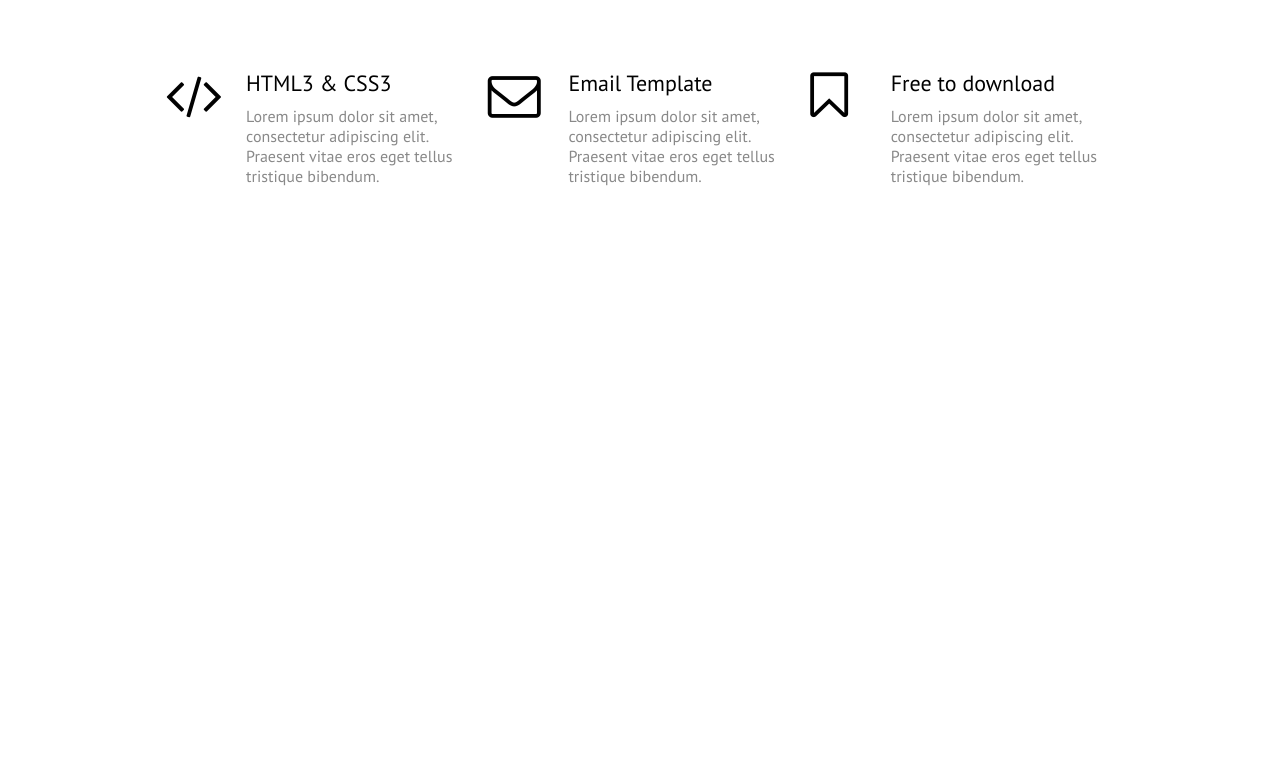
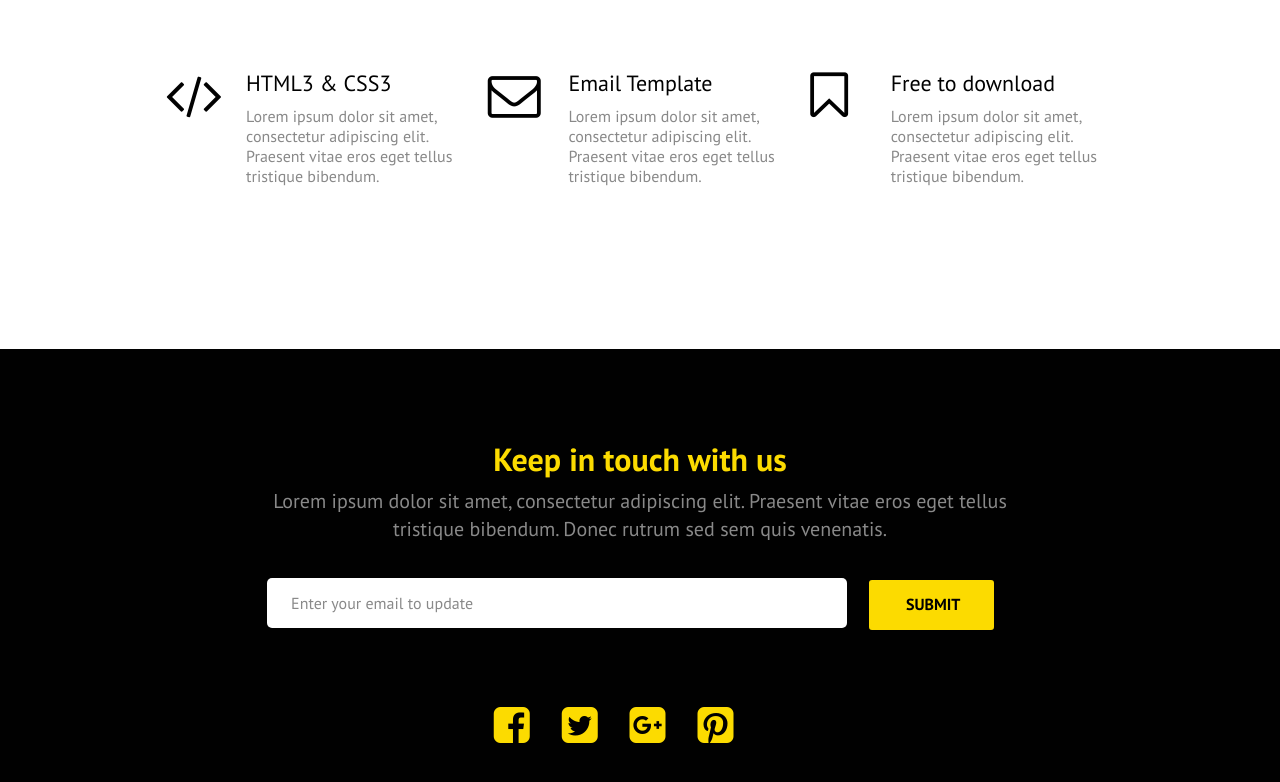
Before and after one commit to AlexanderMezhenskyi/tinyone, a website: page src/index.html in a window 1280 px wide. Shown: the part 1164-1946 px from the top of the page. Before the commit the page ends 1442 px from the top, so only its background shows below. Drawn offline with Linux system fonts and the light colour scheme.

Commit message:
added subscribe section

```diff
--- a/src/assets/stylesheets/main.scss
+++ b/src/assets/stylesheets/main.scss
@@ -111,7 +111,7 @@ body, html {
 
 
 .ma-features {
-  padding: 93px 0 10px;
+  padding: 93px 0 81px;
   margin-left: -12px;
   &__title {
     color: $primaryColor;
@@ -156,3 +156,67 @@ body, html {
     line-height: 20px;
   }
 }
+
+.ma-subscribe {
+  padding:73px 0 96px;
+  background: $primaryColor;
+  &__title {
+    color: #fcdb00;
+    font-family: $boldFontFamily;
+    font-size: 32px;
+    font-weight: 700;
+    margin-bottom: 10px;
+    text-align: center;
+  }
+  &__description {
+    color: #898989;
+    font-family: $regularFontFamily;
+    font-size: 20px;
+    font-weight: 400;
+    margin-bottom: 34px;
+    text-align: center;
+  }
+}
+
+.ma-form {
+  margin-bottom: 72px;
+  &__input {
+    width: 105%;
+    padding:18px 0 16px 24px;
+    background: #ffffff;
+    border: none;
+    border-radius: 5px;
+  }
+  &__btn {
+    margin-left: 33px;
+    padding: 13px 34px 14px 37px;
+    border-radius: 5px;
+    border: 2px solid #010101;
+    background-color: #fcdb00;
+    color: #010101;
+    font-family: $boldFontFamily;
+    font-size: 16px;
+    font-weight: 700;
+    text-transform: uppercase;
+  }
+}
+
+input::-webkit-input-placeholder {
+  color: #898989;
+  font-family: $regularFontFamily;
+  font-size: 16px;
+  font-weight: 400;
+}
+
+.ma-social-icon {
+  color: #fcdb00;
+  font-size: 42px;
+  font-weight: 400;
+  margin: 0 14px;
+  &:first-child {
+    margin-left: 0;
+  }
+  &:last-child {
+    margin-right: 0;
+  }
+}
--- a/src/index.html
+++ b/src/index.html
@@ -109,7 +109,8 @@
 				<div class="col-xs-3 col-sm-3 col-md-3 col-lg-3">
 					<h4 class="ma-features__subtitle">Fully Responsive</h4>
 					<p class="ma-features__subtitle-text">
-						Lorem ipsum dolor sit amet, consectetur adipiscing elit. Praesent vitae eros eget tellus tristique bibendum.
+						Lorem ipsum dolor sit amet, consectetur adipiscing elit. Praesent vitae eros eget tellus
+						tristique bibendum.
 					</p>
 				</div>
 
@@ -119,7 +120,8 @@
 				<div class="col-xs-3 col-sm-3 col-md-3 col-lg-3">
 					<h4 class="ma-features__subtitle">Fully Layered PSD</h4>
 					<p class="ma-features__subtitle-text">
-						Lorem ipsum dolor sit amet, consectetur adipiscing elit. Praesent vitae eros eget tellus tristique bibendum.
+						Lorem ipsum dolor sit amet, consectetur adipiscing elit. Praesent vitae eros eget tellus
+						tristique bibendum.
 					</p>
 				</div>
 
@@ -129,7 +131,8 @@
 				<div class="col-xs-3 col-sm-3 col-md-3 col-lg-3">
 					<h4 class="ma-features__subtitle">Font Awesome Icons</h4>
 					<p class="ma-features__subtitle-text">
-						Lorem ipsum dolor sit amet, consectetur adipiscing elit. Praesent vitae eros eget tellus tristique bibendum.
+						Lorem ipsum dolor sit amet, consectetur adipiscing elit. Praesent vitae eros eget tellus
+						tristique bibendum.
 					</p>
 				</div>
 			</div>
@@ -141,7 +144,8 @@
 				<div class="col-xs-3 col-sm-3 col-md-3 col-lg-3">
 					<h4 class="ma-features__subtitle ma-features__subtitle--large">html3 &amp; css3</h4>
 					<p class="ma-features__subtitle-text">
-						Lorem ipsum dolor sit amet, consectetur adipiscing elit. Praesent vitae eros eget tellus tristique bibendum.
+						Lorem ipsum dolor sit amet, consectetur adipiscing elit. Praesent vitae eros eget tellus
+						tristique bibendum.
 					</p>
 				</div>
 
@@ -151,7 +155,8 @@
 				<div class="col-xs-3 col-sm-3 col-md-3 col-lg-3">
 					<h4 class="ma-features__subtitle">Email Template</h4>
 					<p class="ma-features__subtitle-text">
-						Lorem ipsum dolor sit amet, consectetur adipiscing elit. Praesent vitae eros eget tellus tristique bibendum.
+						Lorem ipsum dolor sit amet, consectetur adipiscing elit. Praesent vitae eros eget tellus
+						tristique bibendum.
 					</p>
 				</div>
 
@@ -161,7 +166,8 @@
 				<div class="col-xs-3 col-sm-3 col-md-3 col-lg-3">
 					<h4 class="ma-features__subtitle">Free to download</h4>
 					<p class="ma-features__subtitle-text">
-						Lorem ipsum dolor sit amet, consectetur adipiscing elit. Praesent vitae eros eget tellus tristique bibendum.
+						Lorem ipsum dolor sit amet, consectetur adipiscing elit. Praesent vitae eros eget tellus
+						tristique bibendum.
 					</p>
 				</div>
 			</div>
@@ -172,7 +178,37 @@
 	<section id="ma-subscribe" class="ma-subscribe">
 		<div class="container">
 			<div class="row">
-
+				<div class="col-xs-12 col-sm-12 col-md-12 col-lg-12">
+					<h2 class="ma-subscribe__title">Keep in touch with us</h2>
+				</div>
+			</div>
+			<div class="row">
+				<div class="col-xs-12 col-sm-12 col-md-12 col-lg-12">
+					<p class="ma-subscribe__description">
+						Lorem ipsum dolor sit amet, consectetur adipiscing elit. Praesent vitae eros eget tellus<br>
+						tristique bibendum. Donec rutrum sed sem quis venenatis.
+					</p>
+				</div>
+			</div>
+			<div class="row">
+				<div class="col-xs-10 col-sm-10 col-md-10 col-lg-10 col-lg-offset-1">
+					<form action="#" method="post" class="ma-form">
+							<label for="email" class="col-xs-9 col-sm-9 col-md-9 col-lg-9">
+								<input type="email" id="email" class="ma-form__input"
+									   placeholder="Enter your email to update"
+									   title="Enter your email, please" autocomplete="on" required>
+							</label>
+							<button class="ma-form__btn">submit</button>
+					</form>
+				</div>
+			</div>
+			<div class="row">
+				<div class="col-xs-4 col-xs-offset-4 col-sm-4 col-sm-offset-4 col-md-4 col-md-offset-4 col-lg-4 col-lg-offset-4">
+					<i class="fa fa-facebook-square ma-social-icon" aria-hidden="true"></i>
+					<i class="fa fa-twitter-square ma-social-icon" aria-hidden="true"></i>
+					<i class="fa fa-google-plus-square ma-social-icon" aria-hidden="true"></i>
+					<i class="fa fa-pinterest-square ma-social-icon" aria-hidden="true"></i>
+				</div>
 			</div>
 		</div>
 	</section>
```
Also changed, not shown: src/assets/stylesheets/main.css.
